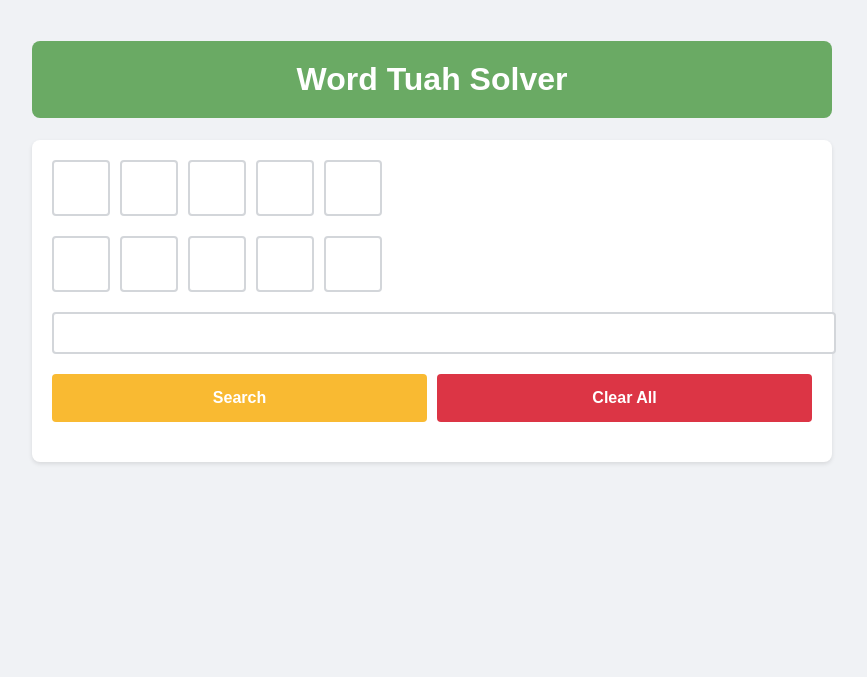
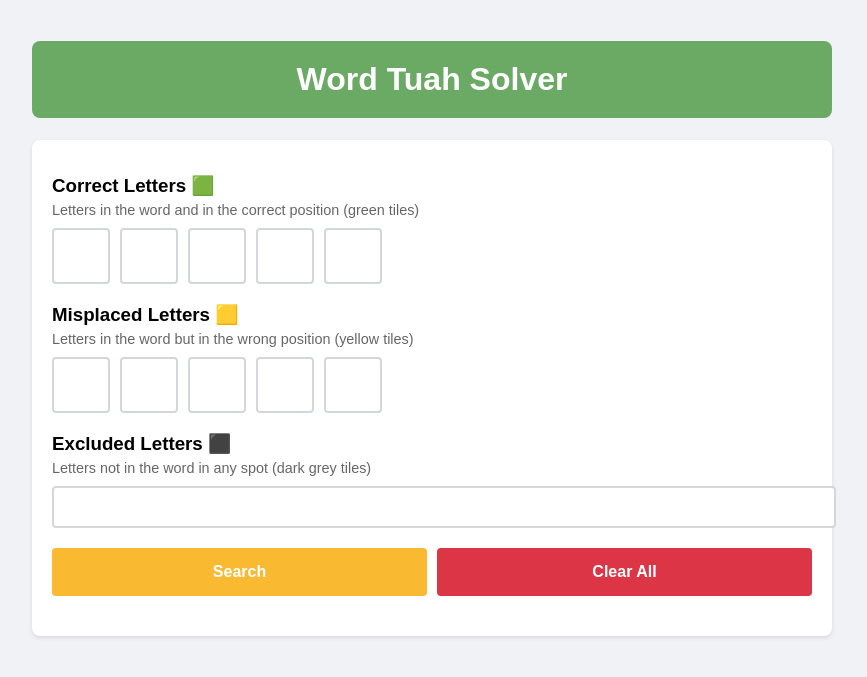
Before and after one commit to GermanGuy6969/Cheat-tuah, a Flask app: page / in a window 1280 px wide. Shown: the top 677 px of the page, without its empty margins (208-1075 px from the left). Run offline with Flask 3, Linux system fonts and the light colour scheme.

Commit message:
Updated index.html

```diff
--- a/templates/index.html
+++ b/templates/index.html
@@ -8,6 +8,8 @@
     <h1>Word Tuah Solver</h1>
     <div class="finder-container">
         <div class="input-section">
+            <h3>Correct Letters 🟩</h3>
+            <p>Letters in the word and in the correct position (green tiles)</p>
             <div class="letter-input" id="correctLetters">
                 <input type="text" maxlength="1">
                 <input type="text" maxlength="1">
@@ -16,6 +18,8 @@
                 <input type="text" maxlength="1">
             </div>
 
+            <h3>Misplaced Letters 🟨</h3>
+            <p>Letters in the word but in the wrong position (yellow tiles)</p>
             <div class="letter-input" id="misplacedLetters">
                 <input type="text" maxlength="1">
                 <input type="text" maxlength="1">
@@ -24,6 +28,8 @@
                 <input type="text" maxlength="1">
             </div>
 
+            <h3>Excluded Letters ⬛</h3>
+            <p>Letters not in the word in any spot (dark grey tiles)</p>
             <input type="text" id="excludedLetters" class="excluded-input">
 
             <div class="button-group">
```
